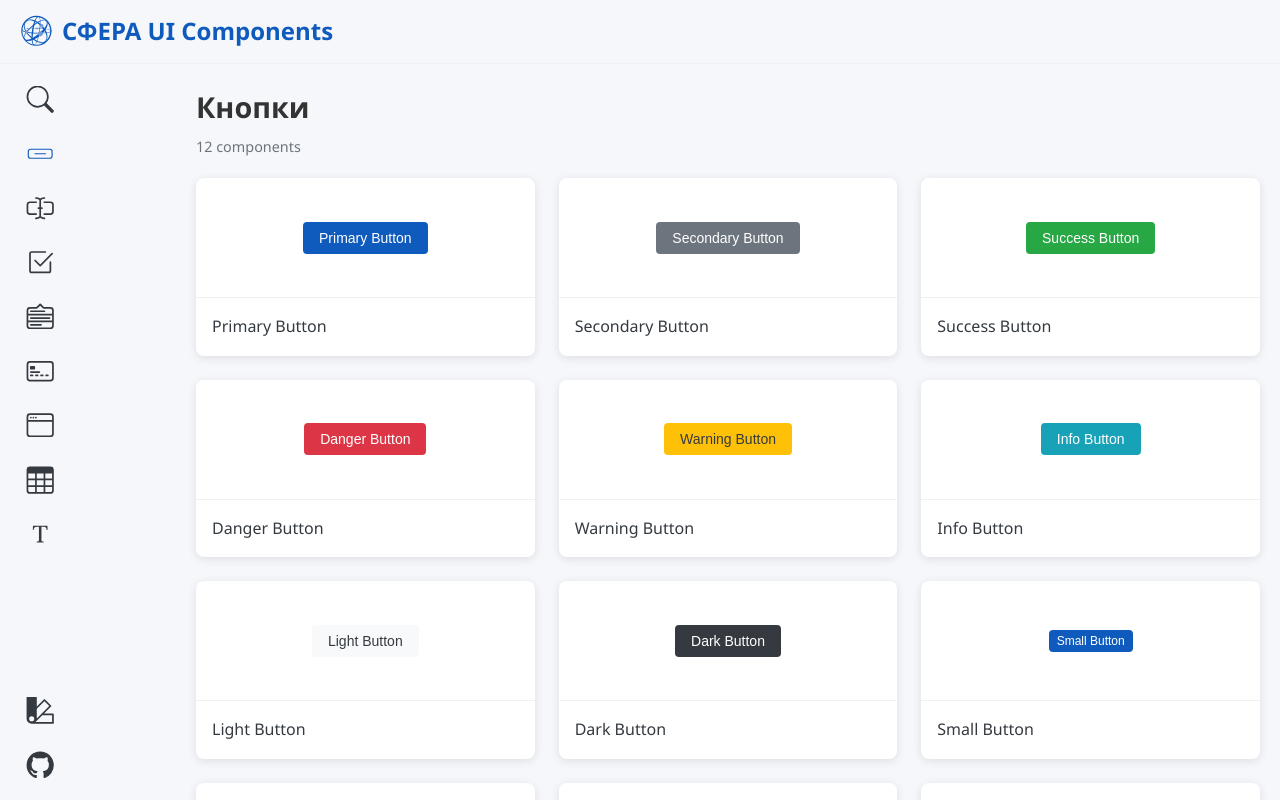
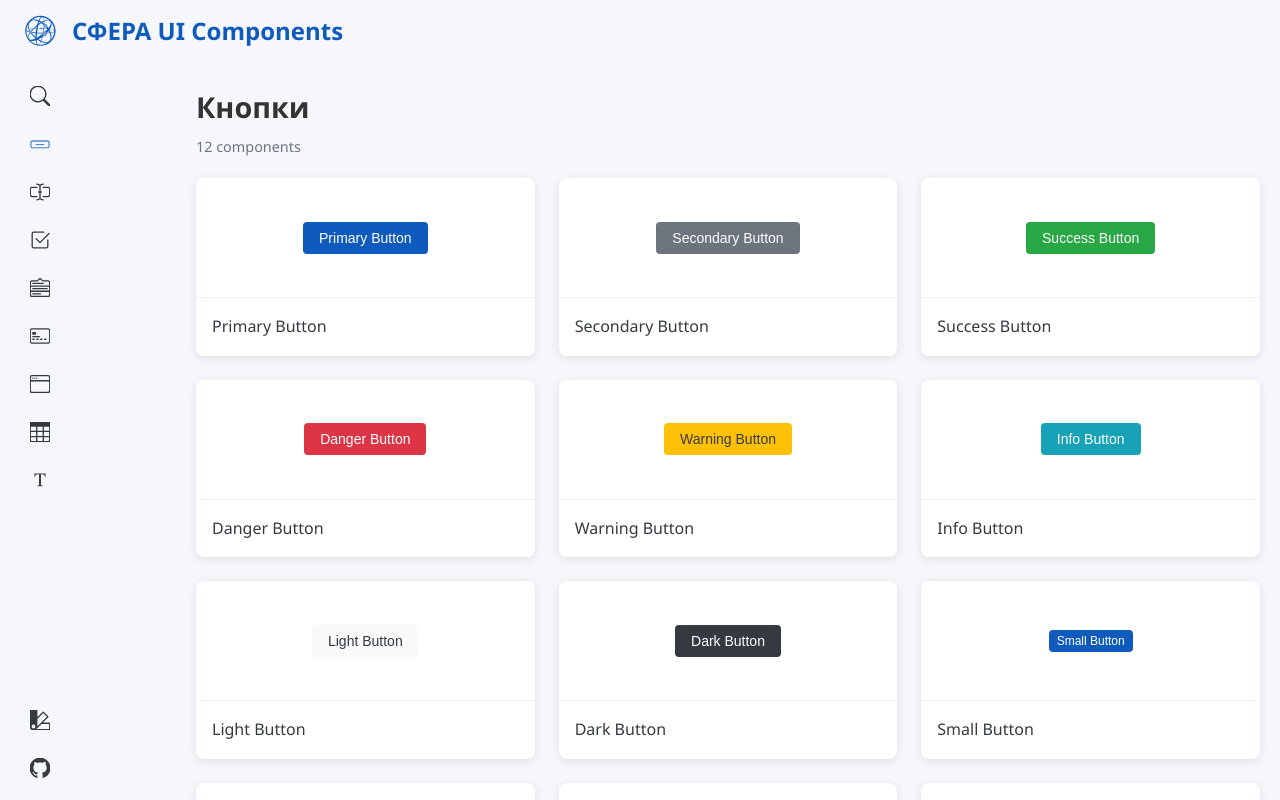
Before and after one commit to nikita20002000/sphere-web-fragments, a React (Vite) app: page / in a window 1280 px wide. Built offline with nearby package versions, Linux system fonts and the light colour scheme.

Commit message:
Fix: Headers variables fix, added additional sizes variables

```diff
--- a/src/components/page/Header/Header.scss
+++ b/src/components/page/Header/Header.scss
@@ -6,21 +6,21 @@
     height: $header-height;
     background-color: var(--color-background);
     align-items: center;
-    padding: 0 20px;
+    padding: 0 $spacing-lg;
     border-bottom: 1px solid var(--color-border-light);
 
     &-logo {
         display: flex;
         align-items: center;
-        gap: 10px;
+        gap: $spacing-md;
 
         svg {
-            width: 2rem;
-            height: 2rem;
+            width: $icon-xl;
+            height: $icon-xl;
         }
 
         h1 {
-            font-size: 1.5rem;
+            font-size: $font-size-2xl;
             color: var(--color-primary);
         }
     }
--- a/src/styles/vars/_sizes.scss
+++ b/src/styles/vars/_sizes.scss
@@ -47,4 +47,4 @@ $icon-xs: 0.4rem;
 $icon-sm: 0.6rem;
 $icon-md: 1rem;
 $icon-lg: 1.4rem;
-$icon-xl: 2.4rem;
+$icon-xl: 2rem;
```
